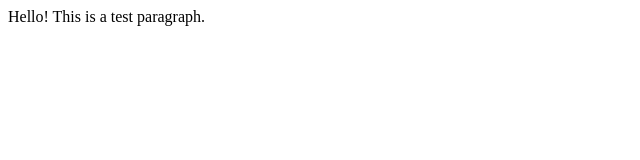
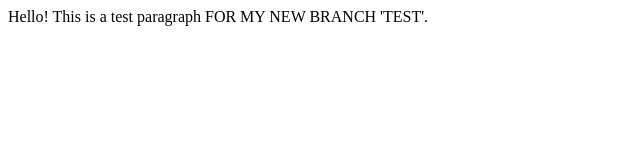
Before and after one commit to VN-Sriguna/HelloMay, a plain HTML site: page index.html in a window 1280 px wide. Shown: the whole page, without its empty margins (0-640 px from the left). Drawn offline with Linux system fonts and the light colour scheme.

Commit message:
updated the head and para tags

```diff
--- a/index.html
+++ b/index.html
@@ -1,9 +1,9 @@
 <html>
     <head>
-        <title> Hello World</title>
+        <title> Hello Nether </title>
 
     </head>
     <body>
-        <P> Hello! This is a test paragraph. </P>
+        <P> Hello! This is a test paragraph FOR MY NEW BRANCH 'TEST'. </P>
     </body>
 </html>
```
